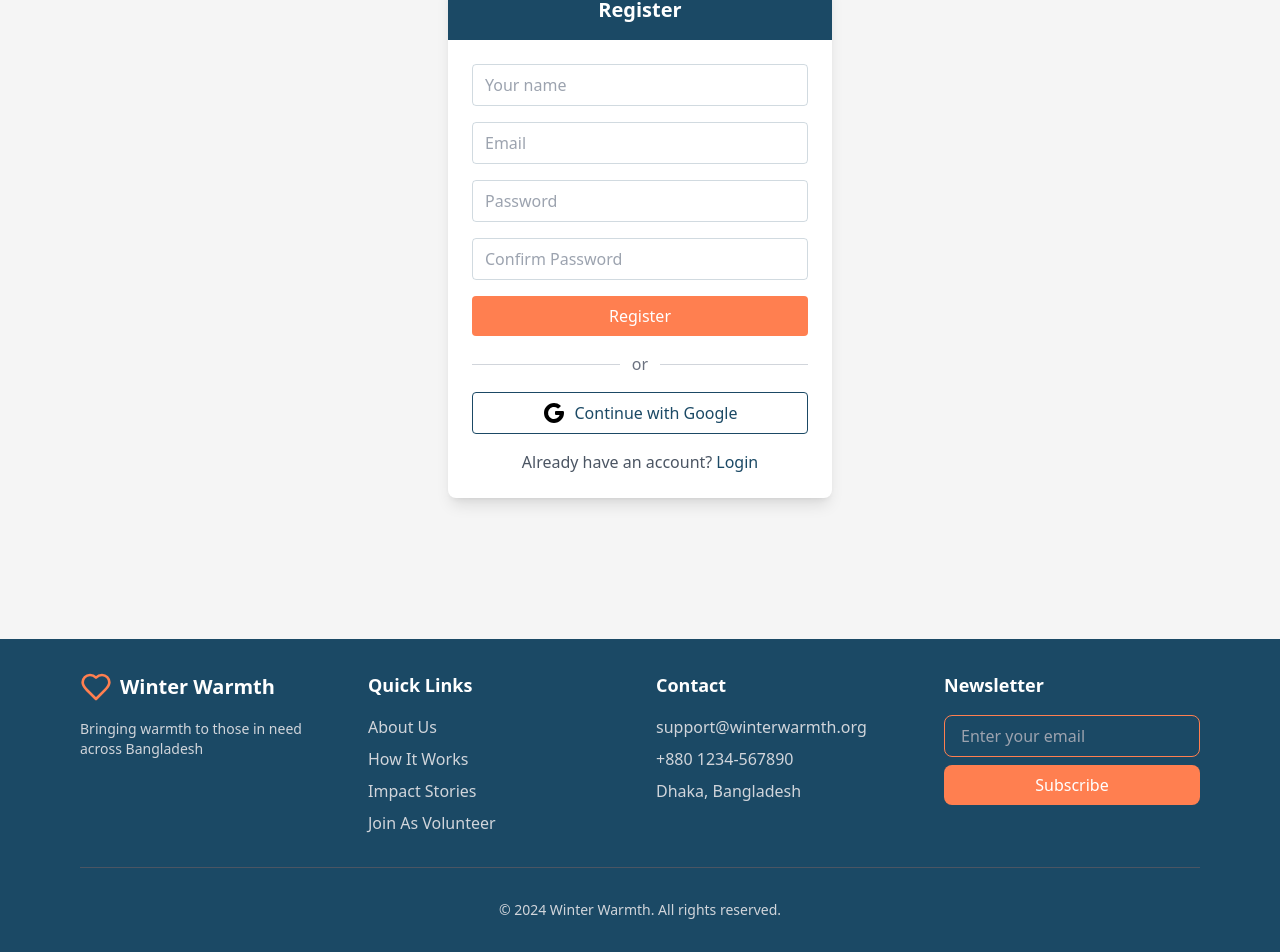
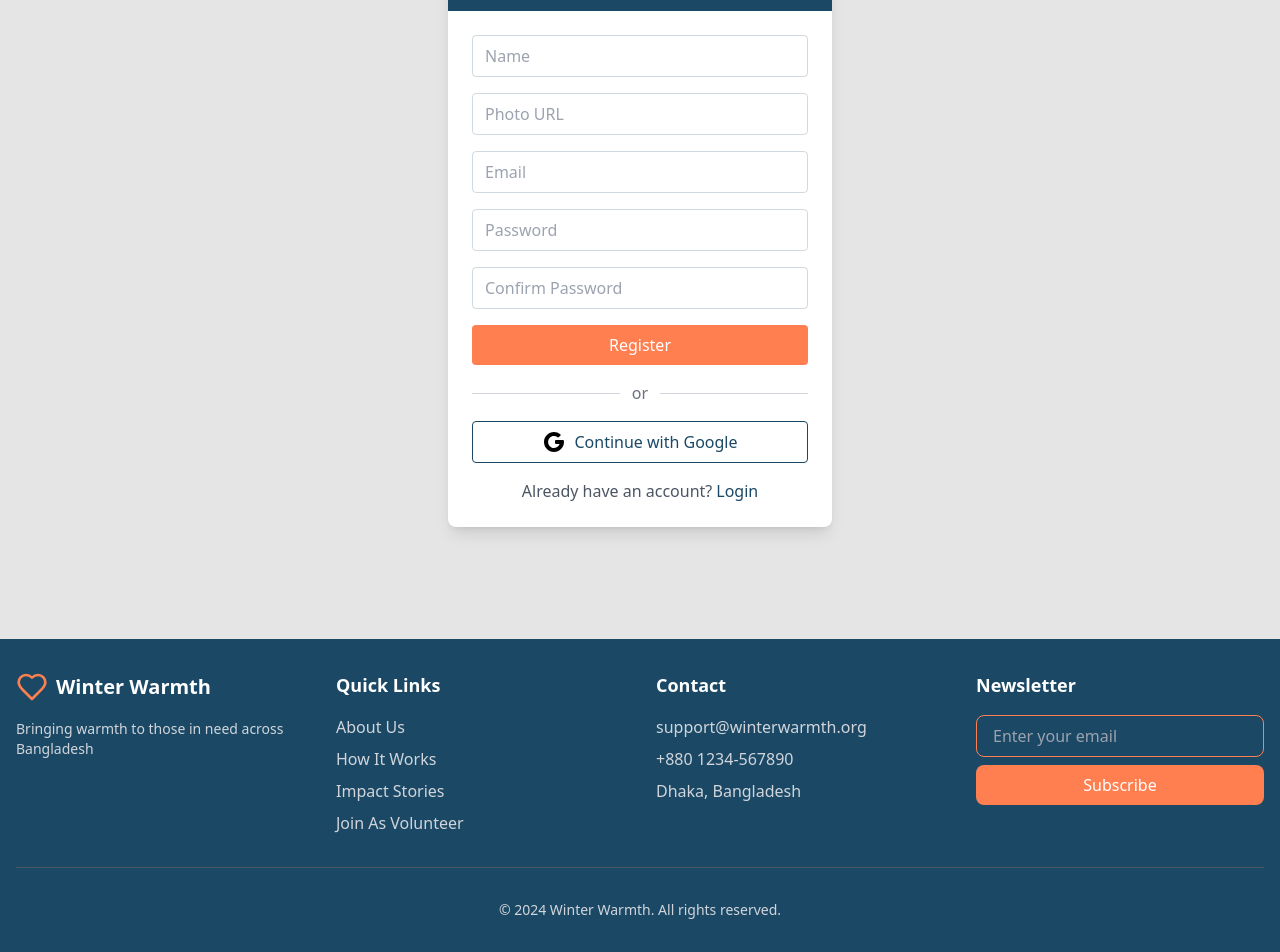
Before and after one commit to Fahim047/ph-a9-winter-cloth-donation, a React (Vite) app: page /register in a window 1280 px wide. Shown: the part 225-1177 px from the top of the page. Built offline with nearby package versions, Linux system fonts and the light colour scheme; no server answers.

Commit message:
🐛 Fixed redirect url using useLocation and NavLink state

```diff
--- a/src/components/forms/LoginForm.jsx
+++ b/src/components/forms/LoginForm.jsx
@@ -1,26 +1,38 @@
 import { useState } from 'react';
-import { useLocation, useNavigate } from 'react-router-dom';
+import { Navigate, useLocation, useNavigate } from 'react-router-dom';
+import Swal from 'sweetalert2';
 import GoogleIcon from '../../assets/icons/google.svg';
 import { useAuth } from '../../hooks';
 const LoginForm = () => {
 	const [email, setEmail] = useState('');
 	const [password, setPassword] = useState('');
 	const navigate = useNavigate();
-	const { user, setUser, handleSignInWithGoogle } = useAuth();
+	const { user, setUser, signInWithEmail, handleSignInWithGoogle } = useAuth();
 	const location = useLocation();
 
 	const handleSubmit = (e) => {
 		e.preventDefault();
-		console.log(e.target);
+		signInWithEmail(email, password)
+			.then((res) => {
+				setUser(res.user);
+			})
+			.then(() => {
+				Swal.fire('Success', 'Login successful', 'success');
+			})
+			.catch((err) => Swal.fire('Error', err.message, 'error'));
 	};
 	const handleGoogleLogin = () => {
 		handleSignInWithGoogle().then((res) => {
+			Swal.fire('Success', 'Login successful', 'success');
 			navigate(location?.state ? location.state : '/');
 		});
 	};
+	if (user && user?.accessToken) {
+		return <Navigate to={location?.state ? location.state : '/'} />;
+	}
 
 	return (
-		<div className="flex justify-center items-center min-h-screen bg-[#F5F5F5]">
+		<div className="flex justify-center items-center min-h-screen bg-neutral">
 			<div className="w-96 bg-white shadow-lg rounded-lg overflow-hidden">
 				<div className="bg-primary text-white text-center py-4">
 					<h2 className="text-xl font-bold">Login</h2>
--- a/src/components/forms/RegisterForm.jsx
+++ b/src/components/forms/RegisterForm.jsx
@@ -1,9 +1,12 @@
 import { useState } from 'react';
-import { useNavigate } from 'react-router-dom';
+import { Navigate, useNavigate } from 'react-router-dom';
+import Swal from 'sweetalert2';
 import GoogleIcon from '../../assets/icons/google.svg';
 import { useAuth } from '../../hooks';
 const RegisterForm = () => {
+	const { user, setUser, createUser, handleUpdateProfile } = useAuth();
 	const [name, setName] = useState('');
+	const [photoURL, setPhotoURL] = useState('');
 	const [email, setEmail] = useState('');
 	const [password, setPassword] = useState('');
 	const [confirmPassword, setConfirmPassword] = useState('');
@@ -12,16 +15,28 @@ const RegisterForm = () => {
 
 	const handleSubmit = (e) => {
 		e.preventDefault();
-		console.log(e.target);
+		if (password !== confirmPassword) {
+			Swal.fire('Error', 'Passwords do not match', 'error');
+			return;
+		}
+		createUser(email, password).then((res) => {
+			setUser(res.user);
+			handleUpdateProfile({ displayName: name, photoURL }).then(() =>
+				navigate('/')
+			);
+		});
 	};
 	const handleGoogleLogin = () => {
 		handleSignInWithGoogle().then((res) => {
 			navigate(location?.state ? location.state : '/');
+			Swal.fire('Success', 'Login successful', 'success');
 		});
 	};
-
+	if (user && user?.accessToken) {
+		return <Navigate to="/" />;
+	}
 	return (
-		<div className="flex justify-center items-center min-h-screen bg-[#F5F5F5]">
+		<div className="flex justify-center items-center min-h-screen bg-neutral">
 			<div className="w-96 bg-white shadow-lg rounded-lg overflow-hidden">
 				<div className="bg-primary text-white text-center py-4">
 					<h2 className="text-xl font-bold">Register</h2>
@@ -29,9 +44,17 @@ const RegisterForm = () => {
 				<form onSubmit={handleSubmit} className="p-6 space-y-4">
 					<input
 						type="text"
-						placeholder="Your name"
+						placeholder="Name"
 						value={name}
 						onChange={(e) => setName(e.target.value)}
+						className="w-full bg-inherit px-3 py-2 border border-primary/20 rounded focus:outline-none focus:ring-2 focus:ring-primary text-primary"
+						required
+					/>
+					<input
+						type="text"
+						placeholder="Photo URL"
+						value={photoURL}
+						onChange={(e) => setPhotoURL(e.target.value)}
 						className="w-full bg-inherit px-3 py-2 border border-primary/20 rounded focus:outline-none focus:ring-2 focus:ring-primary text-primary"
 						required
 					/>
--- a/src/components/shared/Footer.jsx
+++ b/src/components/shared/Footer.jsx
@@ -11,7 +11,7 @@ const FooterLink = ({ text }) => (
 const Footer = () => {
 	return (
 		<footer className="bg-primary text-white">
-			<div className="max-w-6xl mx-auto px-4 py-8">
+			<div className="max-w-7xl mx-auto px-4 py-8">
 				<div className="grid grid-cols-1 md:grid-cols-4 gap-8">
 					{/* Brand Section */}
 					<div className="space-y-4">
--- a/src/components/shared/Navbar.jsx
+++ b/src/components/shared/Navbar.jsx
@@ -1,6 +1,7 @@
 import { Calendar, Heart, Home, LogIn, Menu, X } from 'lucide-react';
 import { useState } from 'react';
 import { NavLink } from 'react-router-dom';
+import Swal from 'sweetalert2';
 import { useAuth } from '../../hooks';
 
 const Navbar = () => {
@@ -50,7 +51,11 @@ const Navbar = () => {
 								</div>
 								<button
 									className="bg-transparent border border-secondary hover:bg-secondary-dark px-4 py-2 rounded-lg flex items-center justify-center space-x-2 transition-colors"
-									onClick={handleLogOut}
+									onClick={() =>
+										handleLogOut().then(() =>
+											Swal.fire('Success', 'Logout Successful', 'success')
+										)
+									}
 								>
 									Logout
 								</button>
--- a/src/providers/AuthProvider.jsx
+++ b/src/providers/AuthProvider.jsx
@@ -1,4 +1,11 @@
-import { onAuthStateChanged, signInWithPopup, signOut } from 'firebase/auth';
+import {
+	createUserWithEmailAndPassword,
+	onAuthStateChanged,
+	signInWithEmailAndPassword,
+	signInWithPopup,
+	signOut,
+	updateProfile,
+} from 'firebase/auth';
 import { useEffect, useState } from 'react';
 import { AuthContext } from '../contexts';
 import auth, { googleProvider } from '../firebase/firebase.config';
@@ -7,18 +14,31 @@ const AuthProvider = ({ children }) => {
 	const [user, setUser] = useState(null);
 	const [loading, setLoading] = useState(true);
 
+	const createUser = (email, password) => {
+		return createUserWithEmailAndPassword(auth, email, password);
+	};
+	const signInWithEmail = (email, password) => {
+		return signInWithEmailAndPassword(auth, email, password);
+	};
 	const handleSignInWithGoogle = async () => {
 		return signInWithPopup(auth, googleProvider);
 	};
 	const handleLogOut = () => {
 		return signOut(auth);
 	};
+	const handleUpdateProfile = (updatedData) => {
+		return updateProfile(auth.currentUser, updatedData);
+	};
+
 	const authInfo = {
 		user,
 		setUser,
+		createUser,
+		signInWithEmail,
 		handleSignInWithGoogle,
 		handleLogOut,
 		loading,
+		handleUpdateProfile,
 	};
 
 	useEffect(() => {
@@ -29,7 +49,7 @@ const AuthProvider = ({ children }) => {
 		});
 
 		return () => unsubscribe();
-	}, []);
+	}, [user]);
 	return (
 		<AuthContext.Provider value={authInfo}>{children}</AuthContext.Provider>
 	);
--- a/src/routes/PrivateRoutes.jsx
+++ b/src/routes/PrivateRoutes.jsx
@@ -5,7 +5,7 @@ import { useAuth } from '../hooks';
 const PrivateRoutes = ({ children }) => {
 	const { user, loading } = useAuth();
 	const location = useLocation();
-	// console.log(location.pathname);
+	console.log(location.pathname);
 	if (loading)
 		return (
 			<div className="flex min-h-screen items-center justify-center">
```
